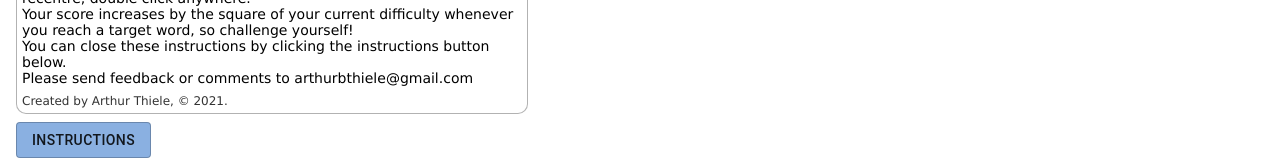
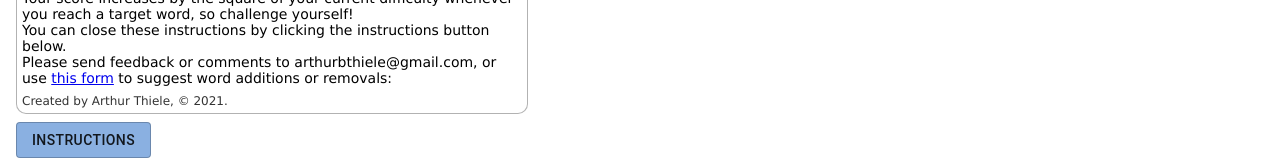
Before and after one commit to arthurbthiele/web-journey, a React (Create React App) app: page / in a window 1280 px wide. Shown: the part 626-786 px from the top of the page. Built offline with nearby package versions, Linux system fonts and the light colour scheme.

Commit message:
Set opacity to 0.9 and remove max zoom level on double click

```diff
--- a/src/components/InstructionsController/Instructions.jsx
+++ b/src/components/InstructionsController/Instructions.jsx
@@ -35,7 +35,9 @@ export const Instructions = () => (
       reach a target word, so challenge yourself! <br />
       You can close these instructions by clicking the instructions button
       below. <br />
-      Please send feedback or comments to arthurbthiele@gmail.com
+      Please send feedback or comments to arthurbthiele@gmail.com, or use{" "}
+      <a href="https://forms.gle/KmDLHJ3Mas3kzcjz7">this form</a> to suggest
+      word additions or removals:
       <Text style={{ ...fonts.secondary.footer, marginTop: 8 }}>
         Created by Arthur Thiele, © 2021.
       </Text>
```
